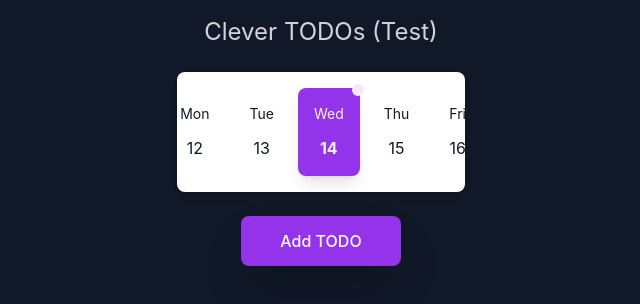
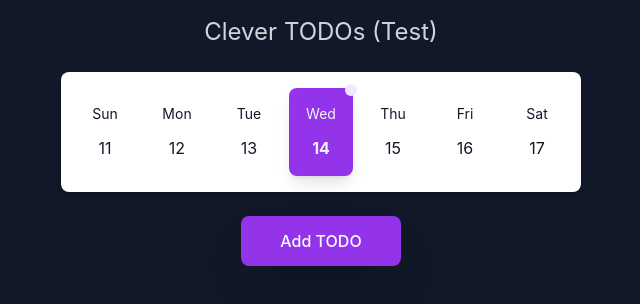
Before and after one commit to maxim8898/ctd, a React (Create React App) app: page / in a window 1280 px wide. Shown: the top 304 px of the page, without its empty margins (319-959 px from the left). Built offline with nearby package versions, Linux system fonts and the light colour scheme.

Commit message:
Add firebase as dev dependency.

```diff
--- a/package.json
+++ b/package.json
@@ -51,6 +51,7 @@
     ]
   },
   "devDependencies": {
+    "firebase-tools": "^13.16.0",
     "tailwindcss": "^3.4.10"
   }
 }
--- a/src/App.tsx
+++ b/src/App.tsx
@@ -10,7 +10,7 @@ function App() {
           <div className="flex">
               <Header />
           </div>
-          <div className="flex max-w-sm pt-6">
+          <div className="flex max-w-sm md:max-w-none pt-6">
               <Calendar />
           </div>
           <div className="flex pt-6">
--- a/src/components/Calendar/Calendar.tsx
+++ b/src/components/Calendar/Calendar.tsx
@@ -6,7 +6,8 @@ import {WEEKDAY} from "../Weekday/Weekday";
 
 function Calendar() {
     return (
-        <div className='flex bg-white shadow-md justify-start md:justify-center rounded-lg overflow-x-scroll mx-auto py-4 px-2  md:mx-12'>
+        <div className='flex bg-white shadow-md justify-start md:justify-center rounded-lg overflow-x-scroll mx-auto
+            py-4 px-2  md:mx-12'>
             <Weekday weekday={WEEKDAY.Sun} date={11} active={false} />
             <Weekday weekday={WEEKDAY.Mon} date={12} active={false} />
             <Weekday weekday={WEEKDAY.Tue} date={13} active={false} />
```
Also changed, not shown: 1 other file (tests, documents, lock files or other folders).
